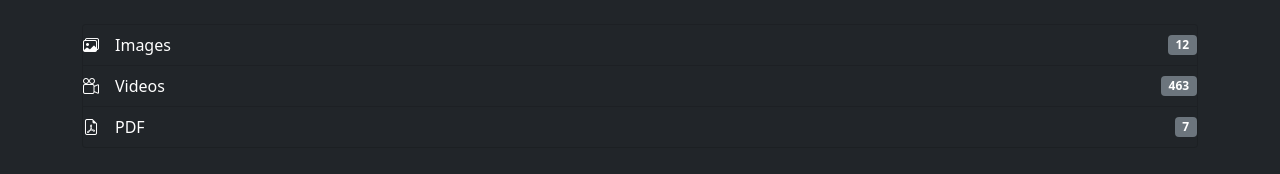
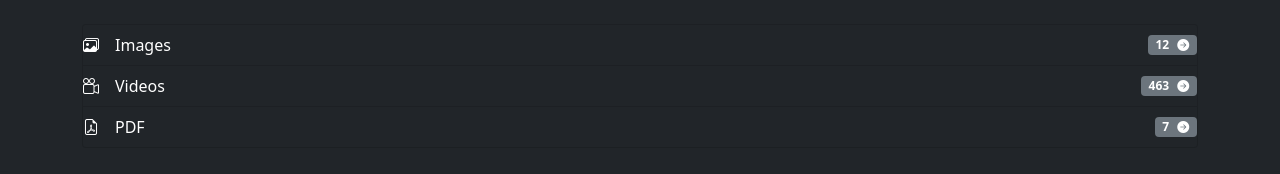
Before and after one commit to likithsai/filemanager-software, a React (Create React App) app in the folder client/: page / in a window 1280 px wide. Both pictures are taken after a click on the button "Toggle navigation". Shown: the top 174 px of the page. Built offline with nearby package versions, Linux system fonts and the light colour scheme.

Commit message:
Minor UI Changes

```diff
--- a/client/src/component/Header.js
+++ b/client/src/component/Header.js
@@ -13,29 +13,38 @@ const Header = (props) => {
                     <ul class="list-group">
                         <li class="list-group-item text-white bg-dark px-0">
                             <div class="d-flex align-items-center justify-content-between">
-                                <div>
+                                <a href="/images" class="text-white text-decoration-none">
                                     <i class="bi bi-images me-3"></i>
                                     <span>Images</span>
+                                </a>
+                                <div class="d-flex align-item-center badge bg-secondary">
+                                    <span class="me-2">12</span>
+                                    <i class="bi bi-arrow-right-circle-fill text-white"></i>
                                 </div>
-                                <span class="badge bg-secondary">12</span>
                             </div>
                         </li>
                         <li class="list-group-item text-white bg-dark px-0">
                             <div class="d-flex align-items-center justify-content-between">
-                                <div>
+                                <a href="/videos" class="text-white text-decoration-none">
                                     <i class="bi bi-camera-reels me-3"></i>
                                     <span>Videos</span>
+                                </a>
+                                <div class="d-flex align-item-center badge bg-secondary">
+                                    <span class="me-2">463</span>
+                                    <i class="bi bi-arrow-right-circle-fill text-white"></i>
                                 </div>
-                                <span class="badge bg-secondary">463</span>
                             </div>
                         </li>
                         <li class="list-group-item text-white bg-dark px-0">
                             <div class="d-flex align-items-center justify-content-between">
-                                <div>
+                                <a href="/pdfs" class="text-white text-decoration-none">
                                     <i class="bi bi-file-earmark-pdf me-3"></i>
                                     <span>PDF</span>
+                                </a>
+                                <div class="d-flex align-item-center badge bg-secondary">
+                                    <span class="me-2">7</span>
+                                    <i class="bi bi-arrow-right-circle-fill text-white"></i>
                                 </div>
-                                <span class="badge bg-secondary">7</span>
                             </div>
                         </li>
                     </ul>
```
